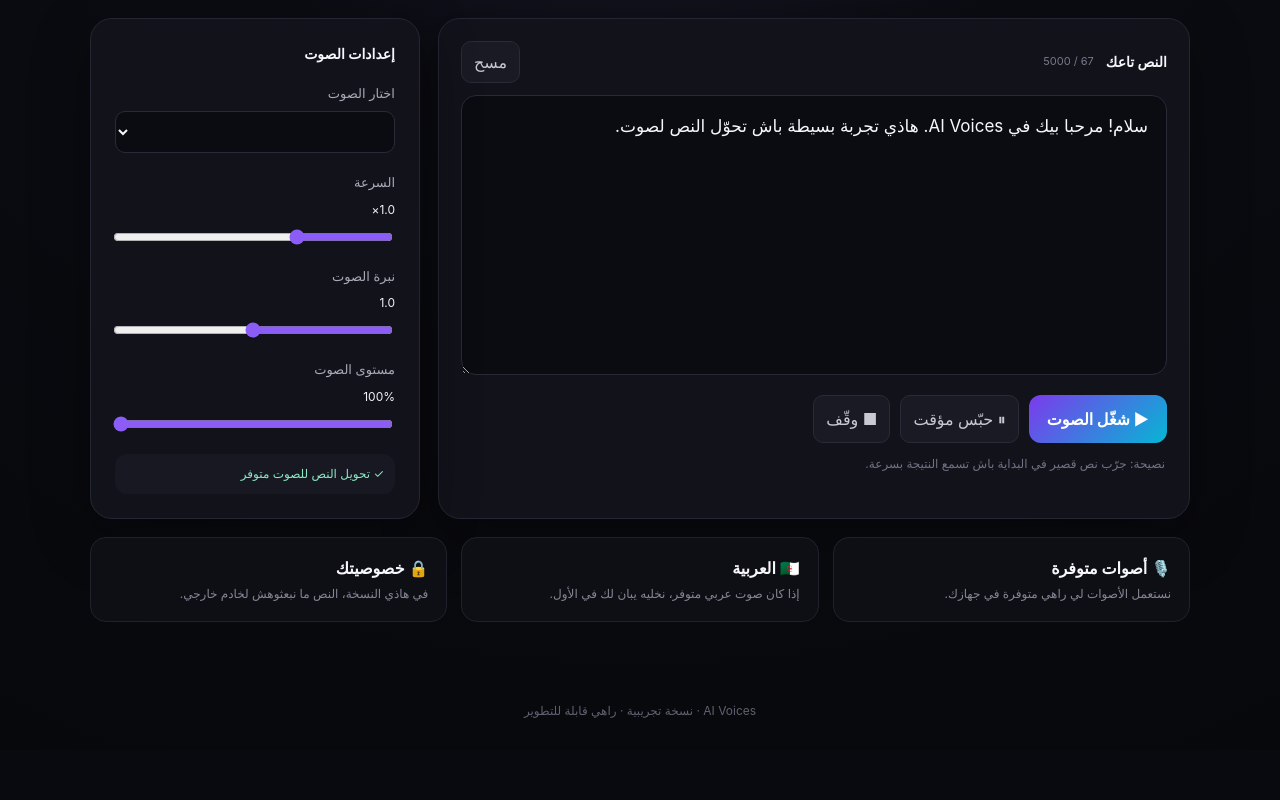
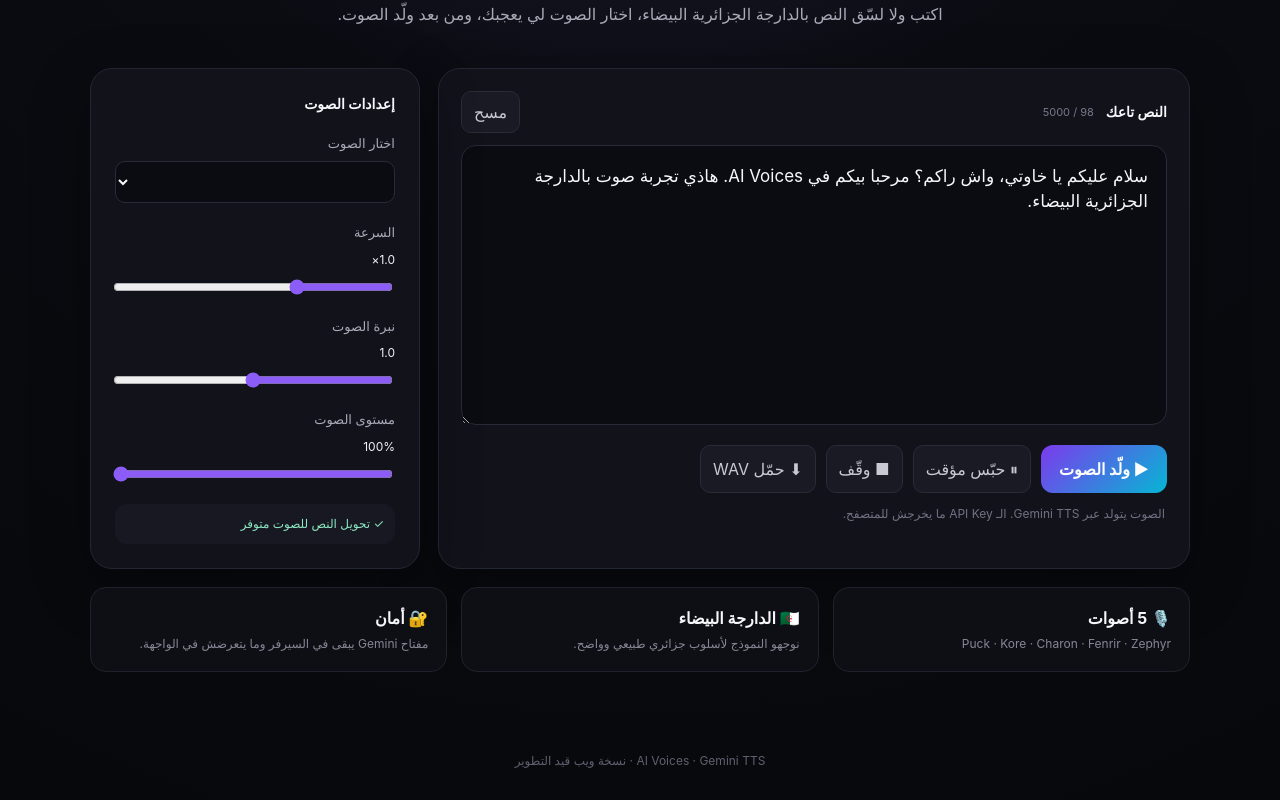
Before and after one commit to merada-jpg/Ai-voices-, a plain HTML site: page index.html in a window 1280 px wide. Shown: the part 346-1146 px from the top of the page. Before the commit the page ends 1096 px from the top, so only its background shows below. Drawn offline with Linux system fonts and the light colour scheme.

Commit message:
feat(web): switch voice studio to Gemini TTS

```diff
--- a/index.html
+++ b/index.html
@@ -3,51 +3,74 @@
 <head>
   <meta charset="UTF-8">
   <meta name="viewport" content="width=device-width, initial-scale=1.0">
-  <meta name="description" content="AI Voices — حوّل النص تاعك لصوت بطريقة بسيطة وسريعة.">
-  <title>AI Voices — حوّل النص تاعك لصوت</title>
+  <meta name="description" content="AI Voices — توليد صوت بالذكاء الاصطناعي بالدارجة الجزائرية البيضاء.">
+  <title>AI Voices — Gemini TTS</title>
   <link rel="stylesheet" href="styles.css">
 </head>
 <body>
   <header class="topbar">
     <div class="brand"><span class="brand-mark">AI</span><span>AI Voices</span></div>
-    <span class="status"><i></i><span id="statusText">راه يخدم محليًا</span></span>
+    <span class="status"><i></i><span id="statusText">Gemini TTS</span></span>
   </header>
   <main class="shell">
     <section class="hero">
-      <p class="eyebrow">VOICE STUDIO</p>
-      <h1>حوّل النص تاعك لـ <span>صوت</span> في ثواني</h1>
-      <p class="sub">اكتب ولا لسّق النص، اختار الصوت والسرعة، ومن بعد شغّل الصوت مباشرة. هاذي النسخة ما تحتاجش API Key.</p>
+      <p class="eyebrow">GEMINI VOICE STUDIO</p>
+      <h1>حوّل النص تاعك لـ <span>صوت</span> بالذكاء الاصطناعي</h1>
+      <p class="sub">اكتب ولا لسّق النص بالدارجة الجزائرية البيضاء، اختار الصوت لي يعجبك، ومن بعد ولّد الصوت.</p>
     </section>
+
     <section class="studio">
       <div class="card editor">
         <div class="card-head">
           <div><span class="label">النص تاعك</span><span id="counter">0 / 5000</span></div>
           <button id="clearBtn" class="ghost" type="button">مسح</button>
         </div>
-        <textarea id="text" maxlength="5000" placeholder="اكتب ولا لسّق النص هنا...">سلام! مرحبا بيك في AI Voices. هاذي تجربة بسيطة باش تحوّل النص لصوت.</textarea>
+        <textarea id="text" maxlength="5000" placeholder="مثال: سلام عليكم يا خاوتي، واش راكم؟ مرحبا بيكم في AI Voices...">سلام عليكم يا خاوتي، واش راكم؟ مرحبا بيكم في AI Voices. هاذي تجربة صوت بالدارجة الجزائرية البيضاء.</textarea>
         <div class="actions">
-          <button id="speakBtn" class="primary" type="button">▶ شغّل الصوت</button>
+          <button id="speakBtn" class="primary" type="button">▶ ولّد الصوت</button>
           <button id="pauseBtn" class="secondary" type="button">⏸ حبّس مؤقت</button>
           <button id="stopBtn" class="secondary" type="button">■ وقّف</button>
+          <button id="downloadBtn" class="secondary" type="button" disabled>⬇ حمّل WAV</button>
         </div>
-        <p class="hint">نصيحة: جرّب نص قصير في البداية باش تسمع النتيجة بسرعة.</p>
+        <p id="hint" class="hint">الصوت يتولد عبر Gemini TTS. الـ API Key ما يخرجش للمتصفح.</p>
       </div>
+
       <aside class="card controls">
         <span class="label">إعدادات الصوت</span>
-        <label>اختار الصوت<select id="voice"></select></label>
-        <label>السرعة <output id="rateValue">1.0×</output><input id="rate" type="range" min="0.5" max="2" step="0.1" value="1"></label>
-        <label>نبرة الصوت <output id="pitchValue">1.0</output><input id="pitch" type="range" min="0" max="2" step="0.1" value="1"></label>
-        <label>مستوى الصوت <output id="volumeValue">100%</output><input id="volume" type="range" min="0" max="1" step="0.05" value="1"></label>
-        <div id="support" class="support"></div>
+
+        <label>اختار الصوت
+          <select id="voice">
+            <option value="Puck">Puck</option>
+            <option value="Kore">Kore</option>
+            <option value="Charon">Charon</option>
+            <option value="Fenrir">Fenrir</option>
+            <option value="Zephyr">Zephyr</option>
+          </select>
+        </label>
+
+        <label>السرعة <output id="rateValue">1.0×</output>
+          <input id="rate" type="range" min="0.75" max="1.5" step="0.05" value="1">
+        </label>
+
+        <label>نبرة الصوت <output id="pitchValue">1.0</output>
+          <input id="pitch" type="range" min="0.7" max="1.3" step="0.05" value="1">
+        </label>
+
+        <label>مستوى الصوت <output id="volumeValue">100%</output>
+          <input id="volume" type="range" min="0" max="1" step="0.05" value="1">
+        </label>
+
+        <div id="support" class="support">جاري تجهيز Gemini TTS...</div>
       </aside>
     </section>
+
     <section class="features">
-      <div><b>🎙️ أصوات متوفرة</b><span>نستعمل الأصوات لي راهي متوفرة في جهازك.</span></div>
-      <div><b>🇩🇿 العربية</b><span>إذا كان صوت عربي متوفر، نخليه يبان لك في الأول.</span></div>
-      <div><b>🔒 خصوصيتك</b><span>في هاذي النسخة، النص ما نبعثوهش لخادم خارجي.</span></div>
+      <div><b>🎙️ 5 أصوات</b><span>Puck · Kore · Charon · Fenrir · Zephyr</span></div>
+      <div><b>🇩🇿 الدارجة البيضاء</b><span>نوجهو النموذج لأسلوب جزائري طبيعي وواضح.</span></div>
+      <div><b>🔐 أمان</b><span>مفتاح Gemini يبقى في السيرفر وما يتعرضش في الواجهة.</span></div>
     </section>
   </main>
-  <footer>AI Voices · نسخة تجريبية · راهي قابلة للتطوير</footer>
+  <footer>AI Voices · Gemini TTS · نسخة ويب قيد التطوير</footer>
   <script src="app.js"></script>
 </body>
 </html>
```
